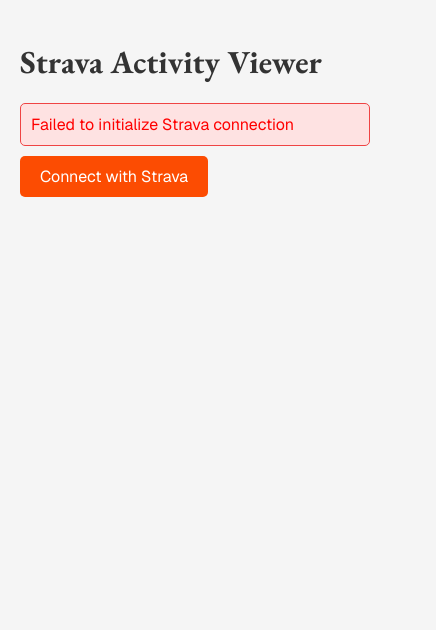
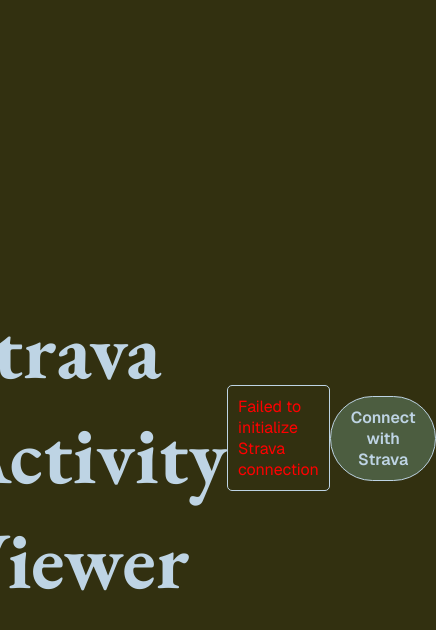
Before and after one commit to powdhar/public-forest, a website: page public/index.html in a window 390 px wide. Both pictures are taken after a click on the button "Connect with Strava". Shown: the whole page, 436 px wide, since content can reach past the window. Drawn offline with nearby package versions, Linux system fonts and the light colour scheme; no server answers.

Commit message:
Update styles.css

```diff
--- a/public/styles.css
+++ b/public/styles.css
@@ -1,57 +1,87 @@
+:root {
+    --primary: #bed4e4;
+    --bg: #323010;
+}
+
 body {
     font-family: 'Geist', sans-serif;
     margin: 0;
     padding: 20px;
-    background-color: #f5f5f5;
+    background-color: var(--bg);
+    min-height: 100vh;
+    display: flex;
+    justify-content: center;
+    align-items: center;
 }
 
 h1 {
     font-family: 'EB Garamond', serif;
-    color: #333;
+    font-size: 80px;
+    color: var(--primary);
     margin-bottom: 20px;
 }
 
 button {
     font-family: 'Geist', sans-serif;
-    background-color: #FC4C02;
-    color: white;
-    border: none;
+    background-color: #4c5d40;
+    color: var(--primary);
+    border: 1px solid var(--primary);
     padding: 10px 20px;
-    border-radius: 5px;
+    border-radius: 100px;
     cursor: pointer;
     font-size: 16px;
+    font-weight: 600;
+    transition: all 0.2s ease-in-out;
 }
 
 button:hover {
-    background-color: #E34402;
+    color: #4c5d40;
+    background-color: var(--primary);
 }
 
 .activity {
-    background-color: white;
+    background-color: var(--bg);
+    border: 1px solid var(--primary);
     border-radius: 8px;
     padding: 20px;
     margin-bottom: 15px;
-    box-shadow: 0 2px 4px rgba(0,0,0,0.1);
+    color: var(--primary);
 }
 
 .activity h3 {
     margin-top: 0;
-    color: #333;
+    color: var(--primary);
 }
 
 #error {
-    background-color: #fee2e2;
-    border: 1px solid #ef4444;
-    color: #dc2626;
+    border: 1px solid var(--primary);
+    color: var(--primary);
     padding: 10px;
     border-radius: 5px;
     margin: 10px 0;
 }
 
 #athlete-info {
-    background-color: #f0fdf4;
-    border: 1px solid #22c55e;
+    background-color: var(--bg);
+    border: 1px solid var(--primary);
+    color: var(--primary);
     padding: 15px;
     border-radius: 5px;
     margin: 20px 0;
 }
+
+/* Utility classes */
+.hidden {
+    display: none !important;
+}
+
+.space-y-6 > * + * {
+    margin-top: 1.5rem;
+}
+
+/* Responsive adjustments */
+@media (max-width: 768px) {
+    body {
+        padding: 1rem;
+    }
+}
```
